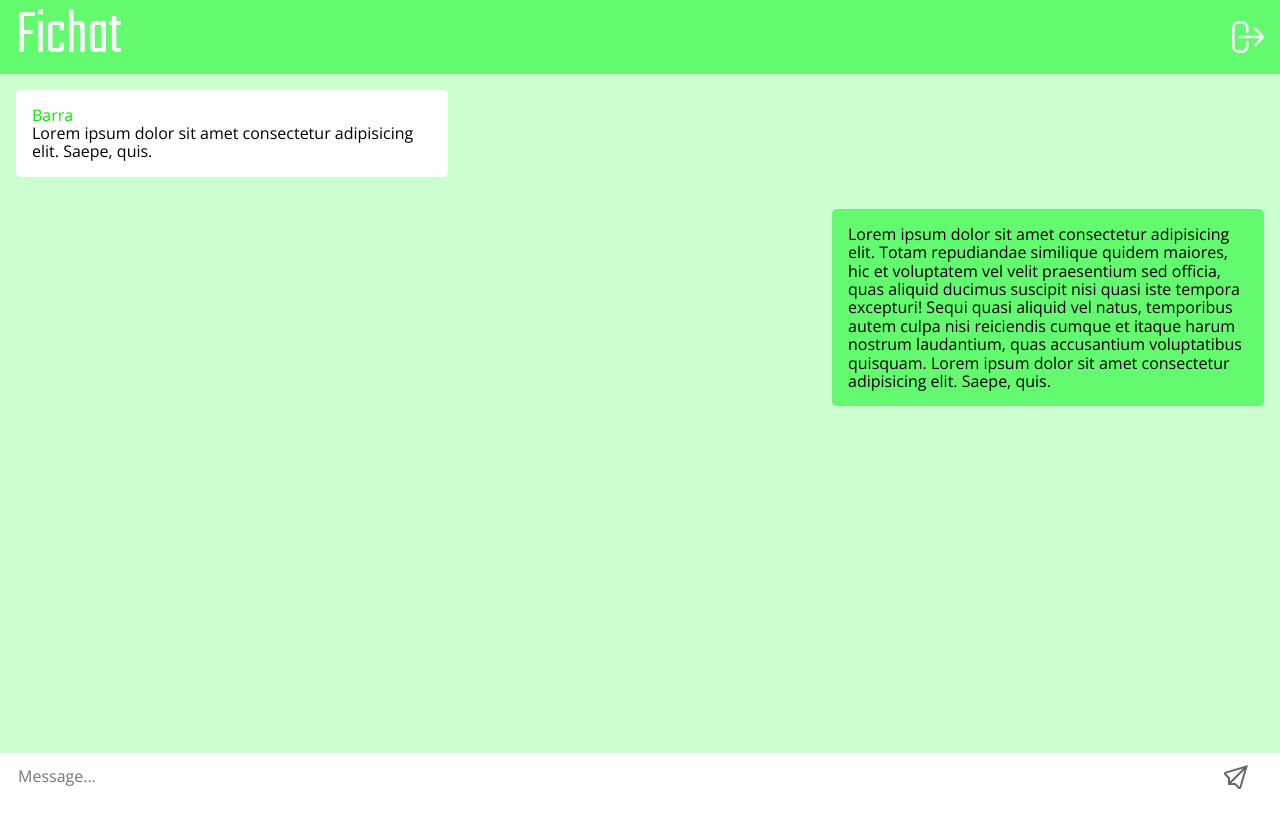
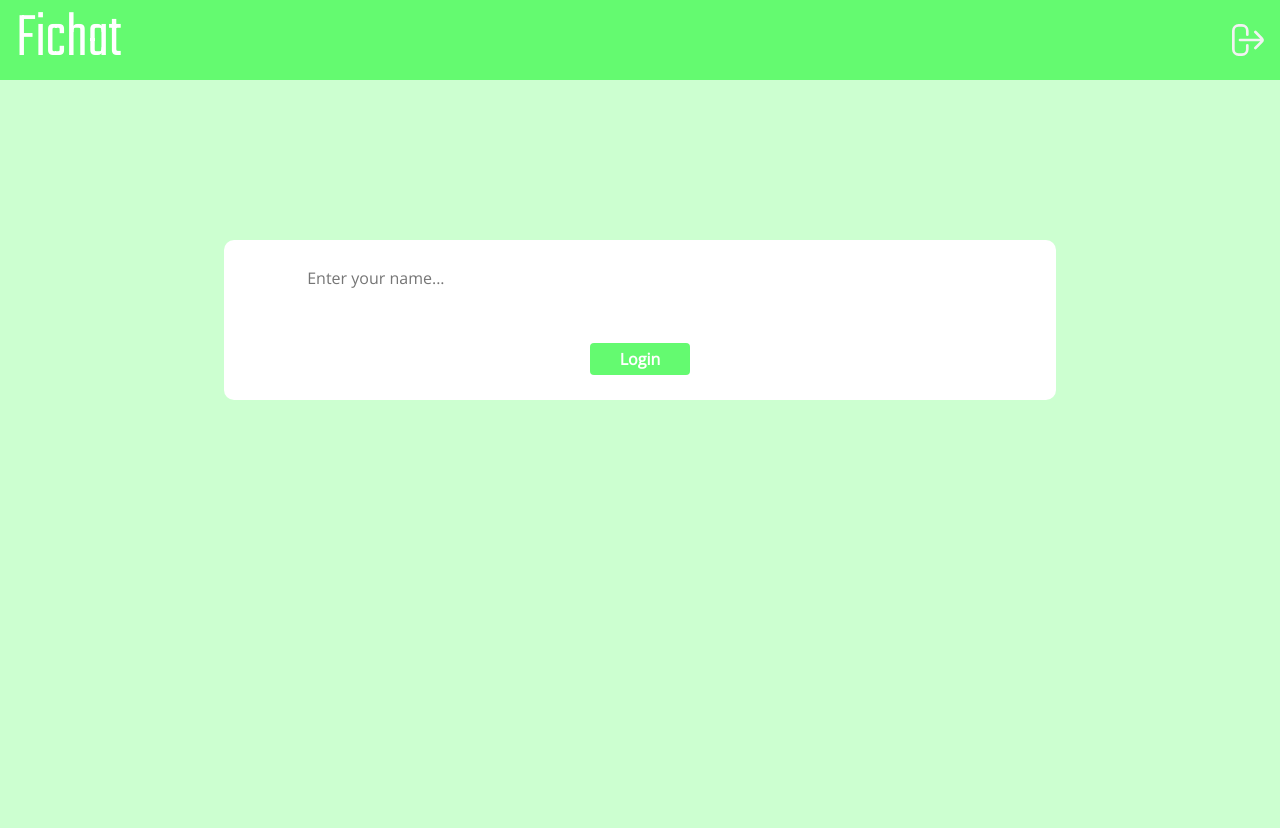
Before and after one commit to AlexandrBartkiv/fichat, a Vue app: page / in a window 1280 px wide. Shown: the top 828 px of the page. Before the commit the page ends 800 px from the top, so only its background shows below. Built offline with nearby package versions, Linux system fonts and the light colour scheme.

Commit message:
login form works=)

```diff
--- a/package.json
+++ b/package.json
@@ -9,7 +9,8 @@
   },
   "dependencies": {
     "core-js": "^3.8.3",
-    "vue": "^3.2.13"
+    "vue": "^3.2.13",
+    "vuex": "^4.0.2"
   },
   "devDependencies": {
     "@babel/core": "^7.12.16",
--- a/public/index.html
+++ b/public/index.html
@@ -4,7 +4,6 @@
     <meta charset="utf-8">
     <meta http-equiv="X-UA-Compatible" content="IE=edge">
     <meta name="viewport" content="width=device-width,initial-scale=1.0">
-    <link rel="icon" href="<%= BASE_URL %>favicon.ico">
     <title><%= htmlWebpackPlugin.options.title %></title>
   </head>
   <body>
--- a/src/App.vue
+++ b/src/App.vue
@@ -1,54 +1,58 @@
 <template>
 <div>
-  <!-- <Filogin></Filogin> -->
-  <div class="pg_Chat">
-    <Fiheader></Fiheader>
-    <div class="cht_Container">
-      <div class="msgs">
-        <div class="msg_Container1">
-          <div class="msg1">
-          <div class="name">Barra</div>
-          <div class="txt">Lorem ipsum dolor sit amet consectetur adipisicing elit. Saepe, quis.</div>
-        </div>
-        </div>
-        <div class="msg_Container2">
-           <div class="msg2">
-          <!-- <div class="name">Barra</div> -->
-          <div class="txt"> Lorem ipsum dolor sit amet consectetur adipisicing elit. Totam repudiandae similique quidem maiores, hic et voluptatem vel velit praesentium sed officia, quas aliquid ducimus suscipit nisi quasi iste tempora excepturi! Sequi quasi aliquid vel natus, temporibus autem culpa nisi reiciendis cumque et itaque harum nostrum laudantium, quas accusantium voluptatibus quisquam. Lorem ipsum dolor sit amet consectetur adipisicing elit. Saepe, quis.</div>
-          </div>
-        </div>
-      </div>
-      <div class="msg_Input">
-        <form action="">
-          <input class="msg_Text" type="text" placeholder="Message...">
-          <label>
-            <img src="./assets/paper-plane.svg" alt="" srcset="">
-            <input class="msg_Send" type="submit" value="">
-          </label>
-
-        </form>
-      </div>
-    </div>
-  </div>
-  </div>
+  <VueHeader></VueHeader>
+  <VueLogin
+    @update="callback"
+    v-if="state.name === '' || state.name === null "
+    ></VueLogin>
+  <VueChatView
+    v-else
+    ></VueChatView>
+</div>
 
 </template>
 
 <script>
 // import db from './db'
-import {reactive,ref,onMounted} from 'vue';
-// import filogin from './components/fi-login.vue'
-import fiheader from './components/fi-header.vue';
+import VueHeader from './components/VueHeader.vue'
+import VueLogin from'./components/VueLogin.vue'
+import VueChatView from './components/VueChatView.vue'
+import { ref, onMounted, reactive } from '@vue/reactivity'
+
 export default {
-   name: "App",
+  name: "App",
+
   components: {
-    Fiheader: fiheader,
-    // Filogin: filogin
+    VueHeader,
+    VueLogin,
+    VueChatView,
   },
 
   setup() {
+
+
+    const login = ref('');
+
+    console.log(login.value);
+
+    const state = reactive({
+      name:"",
+      messages:[  ]
+    }),
+
+    callback = (value) =>{
+      login.value = value
+      console.log(login.value)
+      if (login.value != ''|| login.value != null){
+        state.name = login.value
+        login.value=''
+      }
+    }
+
     return{
-
+      login,
+      callback,
+      state
     }
   }
 }
--- /dev/null
+++ b/src/components/VueChatView.vue
@@ -0,0 +1,39 @@
+<template>
+    <div class="pg_Chat">
+    <div class="cht_Container">
+      <div class="msgs">
+        <div class="msg_Container1">
+          <div class="msg1">
+          <div class="name">Barra</div>
+          <div class="txt">Lorem ipsum dolor sit amet consectetur adipisicing elit. Saepe, quis.</div>
+        </div>
+        </div>
+        <div class="msg_Container2">
+           <div class="msg2">
+           <div class="name">Barra</div> -->
+           <div class="txt"> Lorem ipsum dolor sit amet consectetur adipisicing elit. Totam repudiandae similique quidem maiores, hic et voluptatem vel velit praesentium sed officia, quas aliquid ducimus suscipit nisi quasi iste tempora excepturi! Sequi quasi aliquid vel natus, temporibus autem culpa nisi reiciendis cumque et itaque harum nostrum laudantium, quas accusantium voluptatibus quisquam. Lorem ipsum dolor sit amet consectetur adipisicing elit. Saepe, quis.</div>
+          </div>
+        </div>
+      </div>
+      <div class="msg_Input">
+        <form action="">
+          <input class="msg_Text" type="text" placeholder="Message...">
+          <label>
+            <img src="../assets/paper-plane.svg" alt="" srcset="">
+            <input class="msg_Send" type="submit" value="">
+          </label>
+
+        </form>
+      </div>
+    </div>
+  </div>
+</template>
+<script>
+export default {
+  components: {
+  },
+    setup() {
+
+    },
+}
+</script>
--- /dev/null
+++ b/src/components/VueLogin.vue
@@ -0,0 +1,35 @@
+<template>
+    <div class="pg_Login" >
+        <div class="form_Login">
+        <form
+          @submit.prevent="$emit('update',inp)"
+          >
+            <input
+            v-model="inp"
+              class="name_Login"
+              type="text" name="" id=""
+              placeholder="Enter your name..."
+            >
+            <button
+              class="btn_Login"
+              type="submit">Login</button>
+        </form>
+        </div>
+  </div>
+</template>
+<script>
+import {ref} from 'vue'
+
+export default {
+
+  setup() {
+    const inp = ref('')
+    return{
+      inp,
+    }
+    },
+}
+</script>
+<style>
+
+</style>
--- a/src/main.js
+++ b/src/main.js
@@ -2,4 +2,8 @@ import { createApp } from 'vue'
 import App from './App.vue'
 import '../styles/styles/styles.css'
 import "normalize.css"
-createApp(App).mount('#app')
+import Store from './store/index.js'
+
+createApp(App)
+.use(Store)
+.mount('#app')
```
Also changed, not shown: src/components/fi-login.vue (deleted, +0 -26 lines), src/components/VueHeader.vue (line endings or trailing spaces), src/store/index.js (added), src/store/modules/login.js (added), 2 other files (tests, documents, lock files or other folders).
